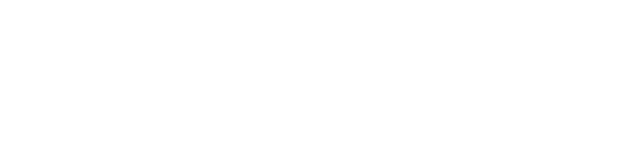
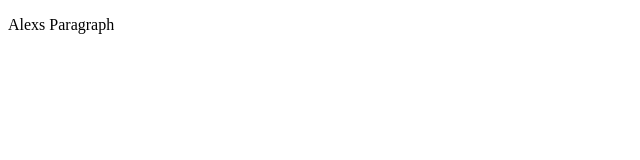
Before and after one commit to Jean-Cairoli/Tribute-Page, a plain HTML site: page index.html in a window 1280 px wide. Shown: the whole page, without its empty margins (0-640 px from the left). Drawn offline with Linux system fonts and the light colour scheme.

Commit message:
Ralexs Comment test

```diff
--- a/index.html
+++ b/index.html
@@ -9,4 +9,5 @@
 	<body>
 	   <main></main>
 	</body>
+	<p>Alexs Paragraph</p>
 </html>
```
